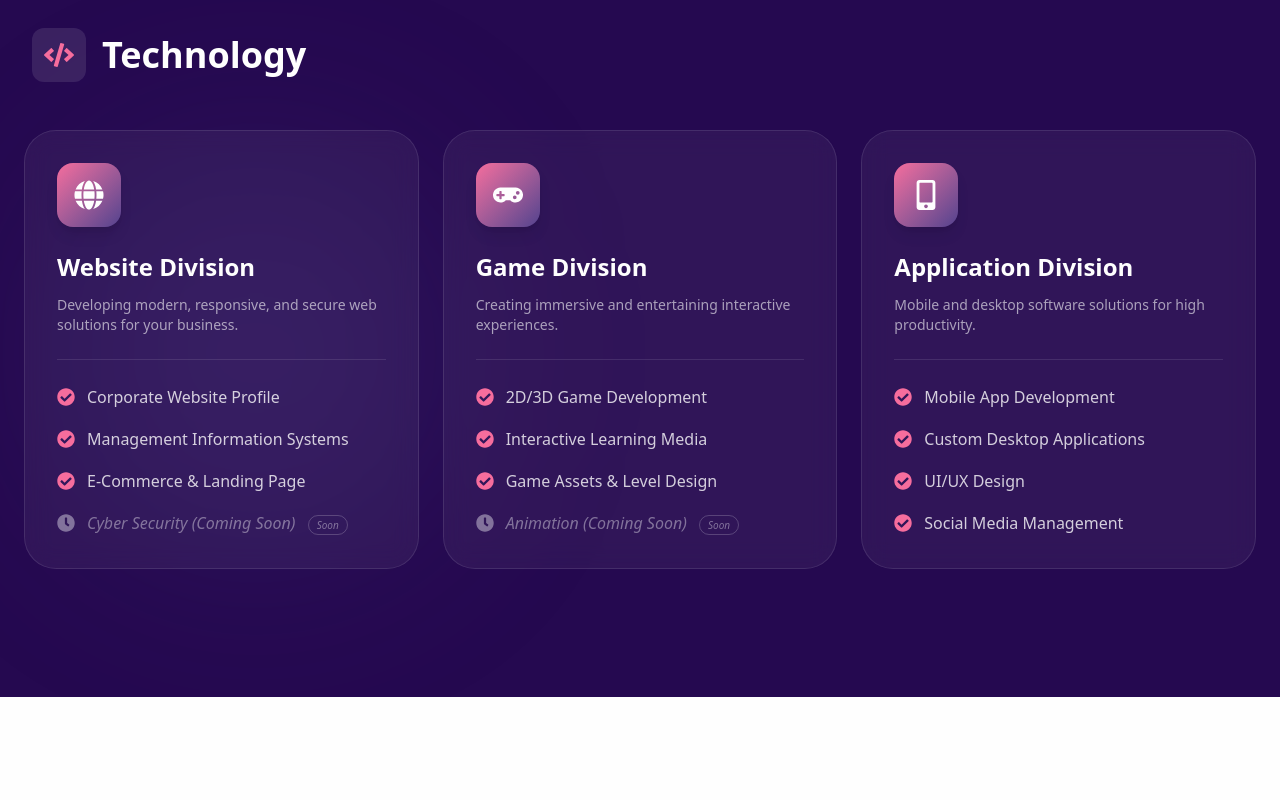
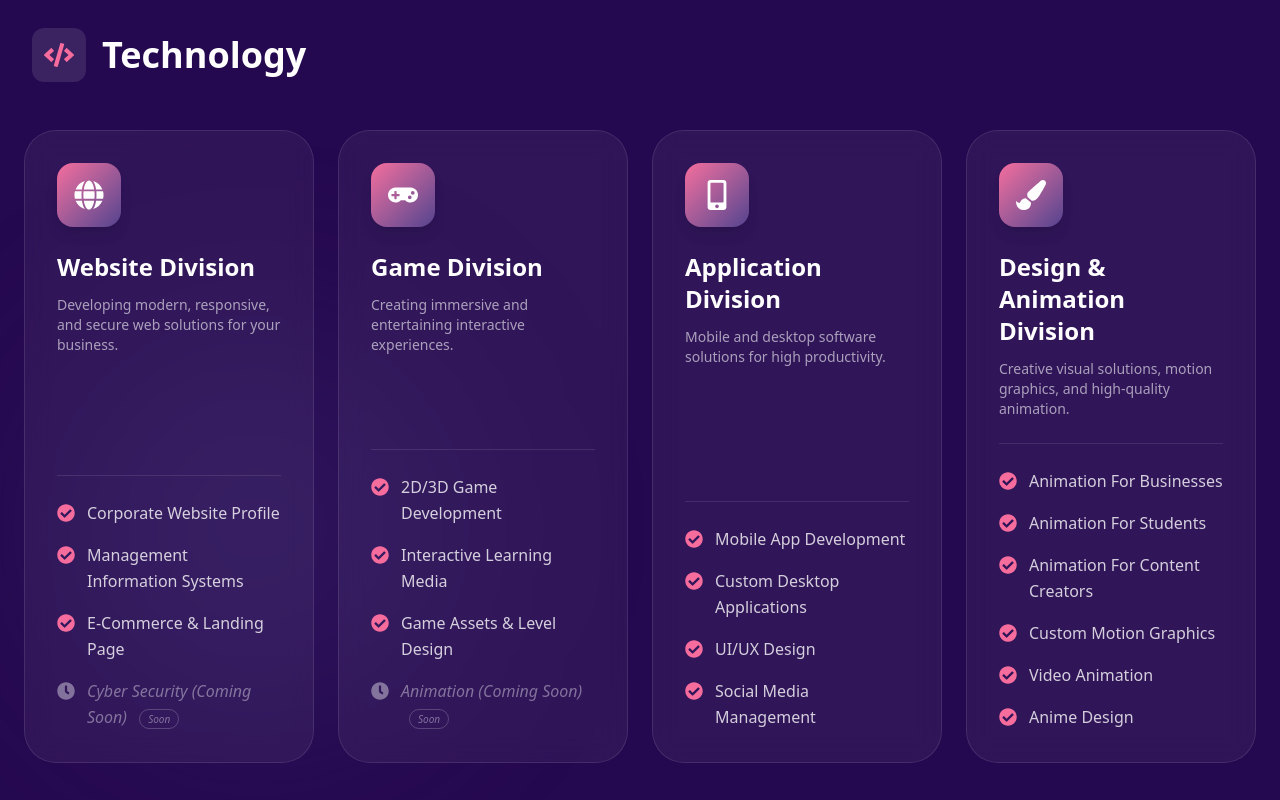
Before and after one commit to RysNan/eintio-webpro, a React (Vite) app: page / in a window 1280 px wide. Shown: the part 4180-4980 px from the top of the page. Built offline with nearby package versions, Linux system fonts and the light colour scheme.

Commit message:
Menambahkan Design di our service

```diff
--- a/src/components/Services.tsx
+++ b/src/components/Services.tsx
@@ -6,21 +6,25 @@ import {
   FaMobileAlt,
   FaCheckCircle,
   FaClock,
-  FaCode
+  FaCode,
+  FaPaintBrush // 1. Tambah icon baru untuk Desain
 } from 'react-icons/fa';
 import type { IconType } from "react-icons";
 
 interface TechDivision {
-  id: 'web' | 'game' | 'app';
+  // 2. Update Interface: Tambahkan 'design'
+  id: 'web' | 'game' | 'app' | 'design';
   title: string;
   description: string;
   items: string[];
 }
 
+// 3. Update Icon Map
 const techIconMap: { [key in TechDivision['id']]: IconType } = {
   'web': FaGlobe,
   'game': FaGamepad,
-  'app': FaMobileAlt
+  'app': FaMobileAlt,
+  'design': FaPaintBrush // Mapping icon desain
 };
 
 const Services = () => {
@@ -81,7 +85,6 @@ const Services = () => {
           </div>
 
           <div className="bg-[#FEFEFE]/5 backdrop-blur-xl rounded-[2rem] p-8 md:p-12 border border-[#FEFEFE]/10 hover:border-[#f66d9d]/30 transition-all duration-500 shadow-2xl relative overflow-hidden group">
-            {/* Decorative big icon */}
             <FaGraduationCap className="absolute -right-10 -bottom-10 text-[200px] text-[#FEFEFE]/5 rotate-12 group-hover:rotate-0 transition-transform duration-700" />
 
             <div className="grid grid-cols-1 md:grid-cols-2 gap-8 relative z-10">
@@ -112,15 +115,20 @@ const Services = () => {
             </h3>
           </div>
 
-          {/* Grid untuk 3 Divisi */}
-          <div className="grid grid-cols-1 md:grid-cols-2 lg:grid-cols-3 gap-6">
+          {/* 4. UPDATE GRID LAYOUT:
+             Karena sekarang ada 4 item, saya ubah layoutnya:
+             - Mobile: 1 kolom
+             - Tablet/Laptop Kecil: 2 kolom (grid-cols-2)
+             - Desktop Besar: 4 kolom (xl:grid-cols-4) agar sejajar semua
+          */}
+          <div className="grid grid-cols-1 md:grid-cols-2 xl:grid-cols-4 gap-6">
             {content.services.technology.divisions.map((div: TechDivision, index: number) => {
               const IconComponent = techIconMap[div.id];
 
               return (
                 <div
                   key={index}
-                  className="group bg-[#FEFEFE]/5 backdrop-blur-md rounded-[2rem] p-8 border border-[#FEFEFE]/10 hover:bg-[#FEFEFE]/10 hover:border-[#f66d9d]/50 transition-all duration-300 hover:-translate-y-2"
+                  className="group bg-[#FEFEFE]/5 backdrop-blur-md rounded-[2rem] p-8 border border-[#FEFEFE]/10 hover:bg-[#FEFEFE]/10 hover:border-[#f66d9d]/50 transition-all duration-300 hover:-translate-y-2 flex flex-col"
                 >
                   <div className="w-16 h-16 bg-gradient-to-br from-[#f66d9d] to-[#54428e] rounded-2xl flex items-center justify-center shrink-0 shadow-lg mb-6 group-hover:scale-110 transition-transform duration-300">
                     <IconComponent className="text-3xl text-[#FEFEFE]" />
@@ -129,11 +137,12 @@ const Services = () => {
                   <h4 className="text-2xl font-bold text-[#FEFEFE] mb-3">
                     {div.title}
                   </h4>
-                  <p className="text-[#FEFEFE]/60 text-sm mb-6 h-10">
+                  <p className="text-[#FEFEFE]/60 text-sm mb-6 min-h-[40px]">
                     {div.description}
                   </p>
 
-                  <div className="pt-6 border-t border-[#FEFEFE]/10">
+                  {/* mt-auto memastikan list item mulai dari posisi yang rapi jika deskripsi pendek */}
+                  <div className="pt-6 border-t border-[#FEFEFE]/10 mt-auto">
                     {renderListItems(div.items)}
                   </div>
                 </div>
--- a/src/static/content-en.js
+++ b/src/static/content-en.js
@@ -62,7 +62,7 @@ const en = {
             "title": "Academic",
             "description": "Helping students and academics reach their full potential through intensive mentoring, thesis consultation, and digital skill training.",
             "items": [
-                "Teaching in IT/IS/Digital Business",
+                "Corporate Trainer IT/IS/Digital Business",
                 "Coding & Programming Classes",
                 "Undergraduate Thesis Assistance",
                 "Thesis / Dissertation Consultation",
@@ -103,6 +103,19 @@ const en = {
                         "Custom Desktop Applications",
                         "UI/UX Design",
                         "Social Media Management"
+                    ]
+                },
+                {
+                    "id": "design",
+                    "title": "Design & Animation Division",
+                    "description": "Creative visual solutions, motion graphics, and high-quality animation.",
+                    "items": [
+                        "Animation For Businesses",
+                        "Animation For Students",
+                        "Animation For Content Creators",
+                        "Custom Motion Graphics",
+                        "Video Animation",
+                        "Anime Design"
                     ]
                 }
             ]
--- a/src/static/content.js
+++ b/src/static/content.js
@@ -104,7 +104,21 @@ const id = {
                         "UI/UX Design",
                         "Social Media Management"
                     ]
+                },
+                {
+                    "id": "design",
+                    "title": "Divisi Desain & Animasi",
+                    "description": "Solusi visual kreatif, motion graphics, dan animasi berkualitas tinggi.",
+                "items": [
+                    "Animation For Businesses",
+                    "Animation For Students",
+                    "Animation For Content Creators",
+                    "Custom Motion Graphics",
+                    "Video Animation",
+                    "Anime Design"
+                ]
                 }
+
             ]
         }
     },
```
